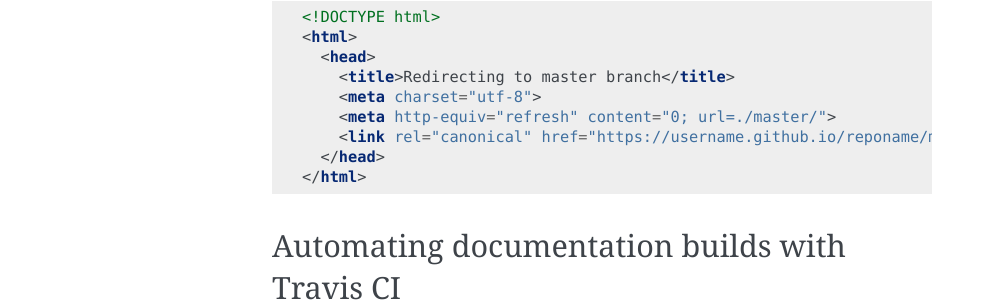
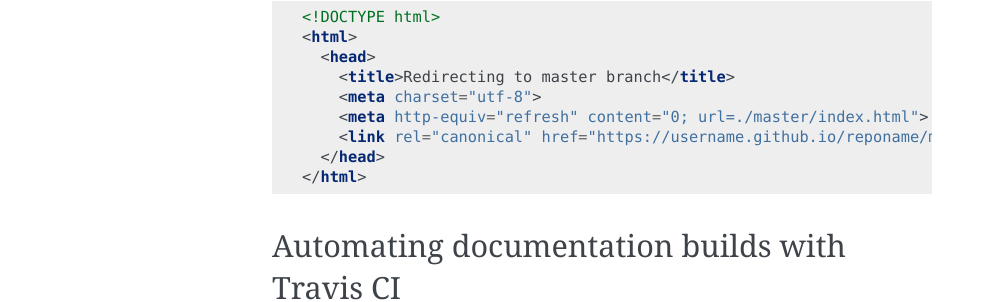
Before and after one commit to sphinx-contrib/multiversion, a Sphinx documentation site: the page built from docs/github_pages.rst, in a window 1280 px wide. Shown: the part 939-1241 px from the top of the page, without its empty margins (148-1141 px from the left). Built offline with Sphinx 7.4.7, drawn with Linux system fonts in a browser that asks for light colours; some of the changed lines change nothing that is shown.

Commit message:
docs/github_pages: Add redirect fix to gh-pages documentation

```diff
--- a/docs/github_pages.rst
+++ b/docs/github_pages.rst
@@ -50,8 +50,8 @@
       <head>
         <title>Redirecting to master branch</title>
         <meta charset="utf-8">
-        <meta http-equiv="refresh" content="0; url=./master/">
-        <link rel="canonical" href="https://username.github.io/reponame/master/">
+        <meta http-equiv="refresh" content="0; url=./master/index.html">
+        <link rel="canonical" href="https://username.github.io/reponame/master/index.html">
       </head>
     </html>
 
```
